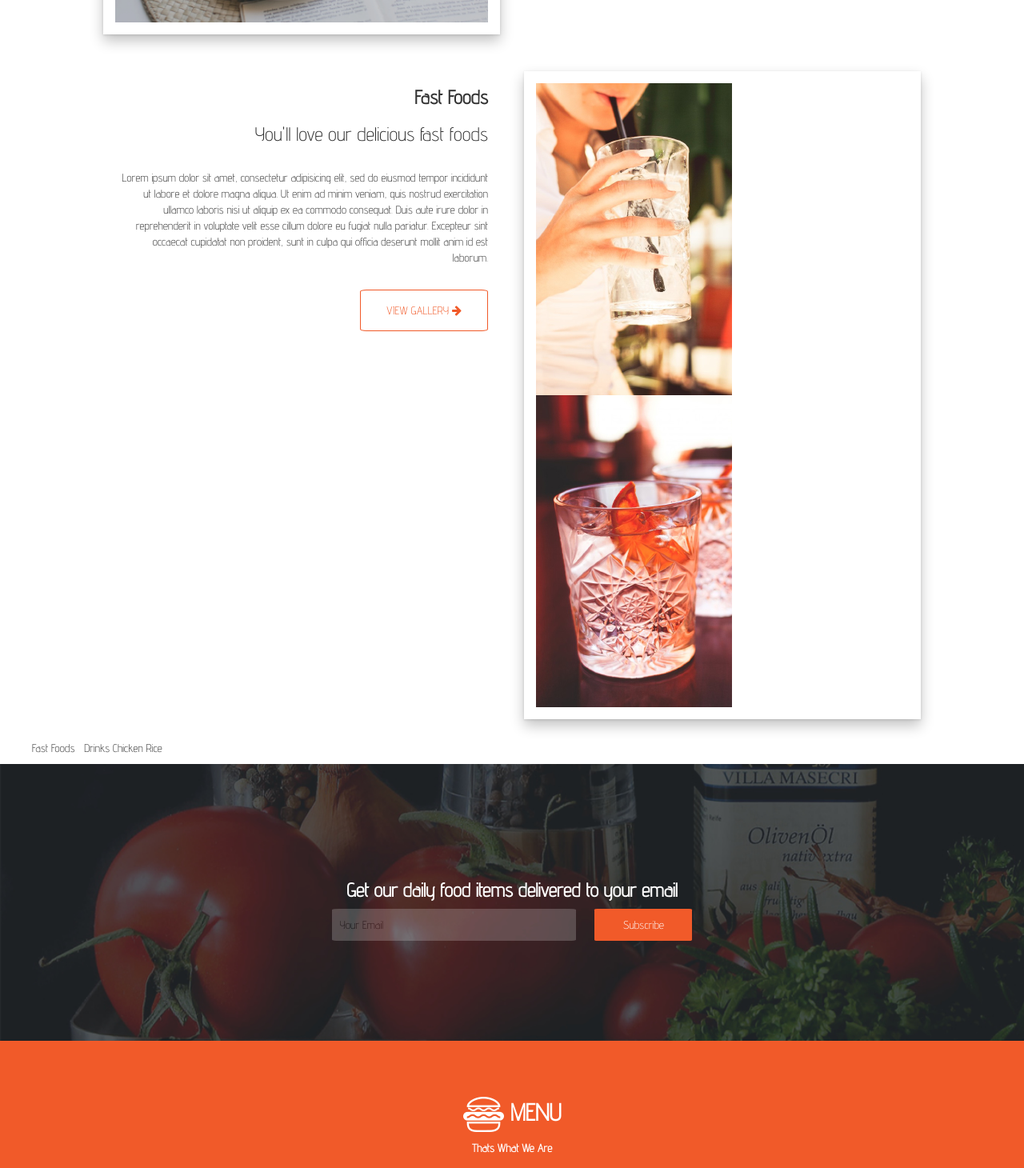
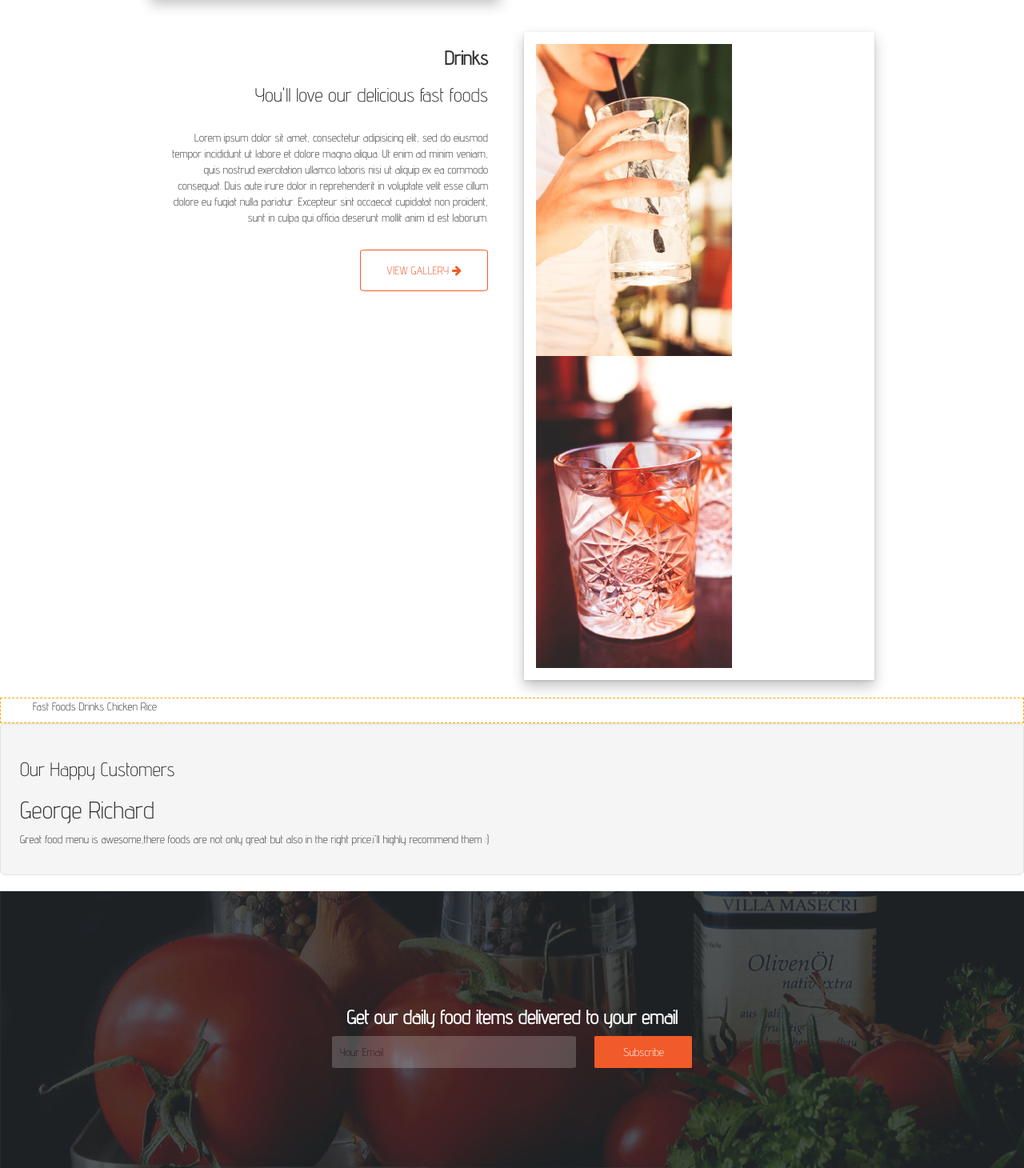
Before and after one commit to megabreakage/ip2, a plain HTML site: page index.html in a window 1280 px wide. Shown: the part 1245-2705 px from the top of the page at 80% size. Drawn offline with nearby package versions, Linux system fonts and the light colour scheme; files that its build step writes are made by us from their sources; files whose address does not match are found by name.

```diff
--- a/css/style.css
+++ b/css/style.css
@@ -12,6 +12,7 @@ a{
 }
 li{
   display: inline-block;
+  list-style-type: none;
   text-decoration: none;
 }
 
@@ -77,6 +78,7 @@ div.logo img{
   background-repeat: no-repeat;
 }
 #about{
+  background-repeat: no-repeat;
 
 }
 div.wrapper button{
@@ -124,21 +126,21 @@ div.drinksFrame img{
   text-align: right;
 }
 .drinksImage{
+  margin: 0;
+  float: left;
+}
 
-}
 .drinksFrame{
-  float: left !important;
   display: inline;
   padding: 15px;
   box-shadow: 0 1px 3px rgba(0,0,0,0.12), 0 8px 16px rgba(0,0,0,0.24);
 }
-#try{
-
+#menu{
+  /*background-image: url("../assets/backgrounds/foodsBg.jpg");*/
+  /*background-repeat: no-repeat;*/
 }
-.menu_{
-  /*background-image: url("../assets/backgrounds/foodsBg.jpg");
-  background-size: cover;
-  background-repeat: no-repeat;*/
+.thisMenu{
+  border: 1px dashed orange;
 }
 
 #contacts{
--- a/index.html
+++ b/index.html
@@ -44,7 +44,7 @@
       <a><div class="clearfix col-xs-3 col-md-3 offer dinner">
         <i><h3>Dinner</h3></i>
       </div></a>
-
+      <div class="container">
       <div class="col-xs-12 col-md-12 wrapper">
         <div class="col-xs-6 col-md-6 fastFoodsImage">
           <div class="col-xs-10 col-md-10 fastFoodsFrame">
@@ -70,7 +70,7 @@
       <div class="col-xs-12 col-md-12 wrapper">
         <div class="col-xs-6 col-md-6 drinksTextFrame">
           <div class="col-xs-10 col-md-10 drinksTxt">
-            <h3><strong>Fast Foods</strong></h3>
+            <h3><strong>Drinks</strong></h3>
             <h3>You'll love our delicious fast foods</h3><br>
               <p>Lorem ipsum dolor sit amet, consectetur adipisicing elit, sed do
               eiusmod tempor incididunt ut labore et dolore magna aliqua. Ut enim
@@ -90,20 +90,22 @@
         </div>
       </div>
     </div>
-
+    </div>
     <!-- menu -->
-    <div id="try">
-      <div class="menu_">
+    <div id="menu1">
+      <div class="thisMenu">
         <ul>
-          <li class="menu">Fast Foods
-            <li class=""></li>
-            <li class=""></li>
-            <li class=""></li>
-          </li>
+          <li class="menu">Fast Foods</li>
           <li class="menu">Drinks</li>
           <li class="menu">Chicken</li>
           <li class="menu">Rice</li>
         </ul>
+      </div>
+      <div class="well well-lg">
+        <h3>Our Happy Customers</h3>
+        <h2>George Richard</h2>
+        <p>Great food menu is awesome,there foods are not only great
+           but also in the right price.i'll highly recommend them :)</p>
       </div>
     </div>
 
@@ -111,7 +113,7 @@
     <div id="contacts">
       <div class="col-xs-12 col-md-12 contacts">
         <div class="col-xs-12 col-md-12 position-subscribe">
-          <h3> <strong>Get our daily food items delivered to your email</strong></h3>
+          <h3><strong>Get our daily food items delivered to your email</strong></h3>
           <input class="email" type="text" name="email" value="Your Email"  onclick='document.getElementByClass("email").innerHTML=""'>
           <button class="subscribe" type="button" name="button">Subscribe</button>
         </div>
--- a/js/js.js
+++ b/js/js.js
@@ -1,5 +1,6 @@
 $(document).ready(function() {
-  $("email").click(function() {
-    $(this).toggle();
+  $("input#email").click(function() {
+    $("value").hide();
+    $(this).hide();
   })
 })
```
